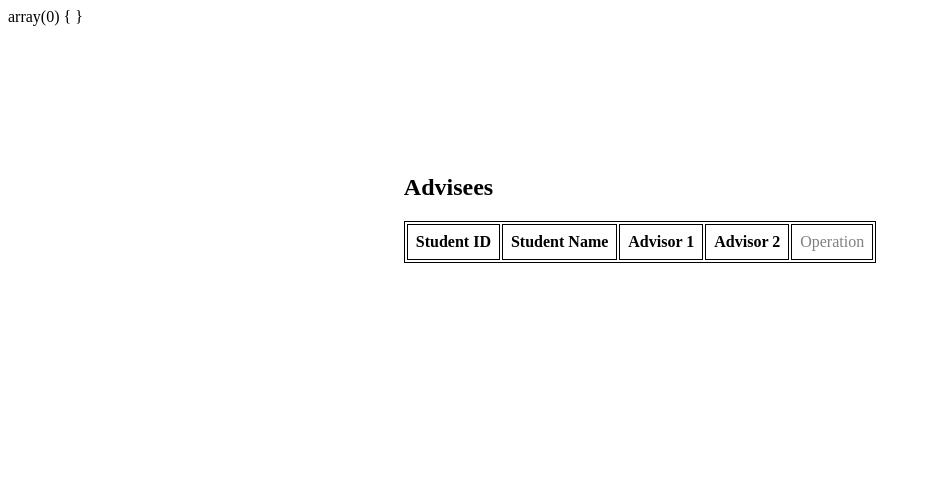
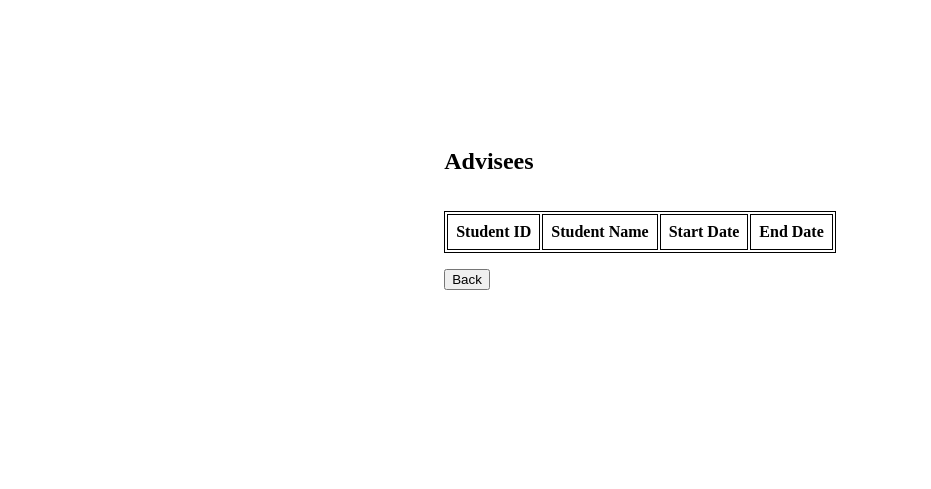
Before and after one commit to TypingHare/database2-uml, a PHP site: page /advisee.php?instructor_id=COMP1010 in a window 1280 px wide. Shown: the top 489 px of the page, without its empty margins (0-931 px from the left). Before the commit the page ends 263 px from the top, so only its background shows below. Run offline with PHP 8.4, Linux system fonts and the light colour scheme; data that the repository does not hold is empty.

Commit message:
feat(advisee page)

```diff
--- a/phase2/src/advisee.php
+++ b/phase2/src/advisee.php
@@ -11,7 +11,10 @@ require_once 'minimal.php';
 
 $instructor_id = $_GET['instructor_id'];
 $advisees = get_all_advisees($instructor_id);
-var_dump($advisees);
+
+$back_url = build_url(Page::INSTRUCTOR, [
+    'instructor_id' => $instructor_id
+]);
 
 ?>
 
@@ -31,24 +34,32 @@ var_dump($advisees);
 <body style="height: 100%;">
 
 <div style="display: flex; justify-content: center; margin-top: 16vh;">
-  <div>
+  <div style="display: flex; flex-direction: column; gap: 1rem;">
     <h2>Advisees</h2>
 
     <table style="width: 100%;">
       <tr style="font-weight: bold;">
         <td>Student ID</td>
         <td>Student Name</td>
-        <td>Advisor 1</td>
-        <td>Advisor 2</td>
-        <td style="font-weight: normal; color: gray;">Operation</td>
+        <td>Start Date</td>
+        <td>End Date</td>
       </tr>
 
         <?php foreach ($advisees as $advisee): ?>
           <tr>
-            <td><?=$advisee['student_id']?></td>
+            <td><?= $advisee['student_id'] ?></td>
+            <td><?= $advisee['name'] ?></td>
+            <td><?= $advisee['start_date'] ?></td>
+            <td><?= $advisee['end_date'] ?></td>
           </tr>
         <?php endforeach ?>
     </table>
+
+    <div>
+      <a href="<?= $back_url ?>">
+        <button>Back</button>
+      </a>
+    </div>
   </div>
 </div>
 
```
Also changed, not shown: phase2/src/section.php (+5 -2 lines).
